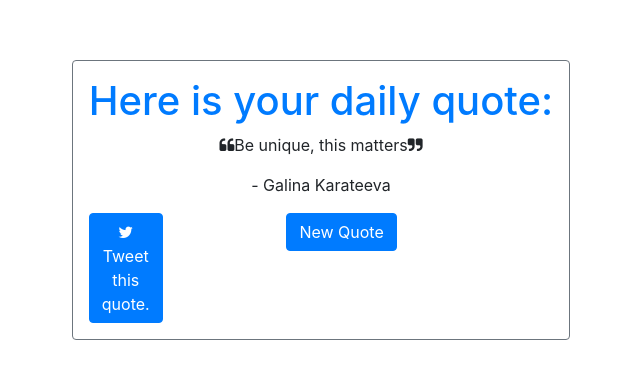
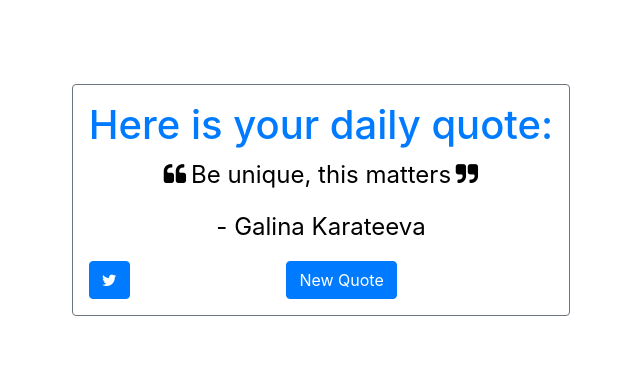
Before and after one commit to Pavoninushka/random-quotes, a React (Create React App) app: page / in a window 1280 px wide. Shown: the part 200-578 px from the top of the page, without its empty margins (319-959 px from the left). Built offline with nearby package versions, Linux system fonts and the light colour scheme; no server answers.

Commit message:
- adding additional CSS styles

```diff
--- a/src/App.css
+++ b/src/App.css
@@ -3,3 +3,36 @@
 body, html, #app {
   height: 100%;
 }
+
+#quote-box {
+  color : black;
+  max-width: 25em;
+  font-size: 1.5rem;
+}
+
+.visually-hidden {
+  clip: rect(0 0 0 0);
+  clip-path: inset(50%);
+  height: 1px;
+  overflow: hidden;
+  position: absolute;
+  white-space: nowrap;
+  width: 1px;
+}
+
+.btn-primary {
+  background-color: #0056B3;
+  border-color: #0056B3;
+}
+
+.text-primary {
+  color: #0056B3 !important;
+}
+
+.fa-quote-left {
+  margin-right: 0.2em;
+}
+
+.fa-quote-right {
+  margin-left: 0.2em;
+}
```
